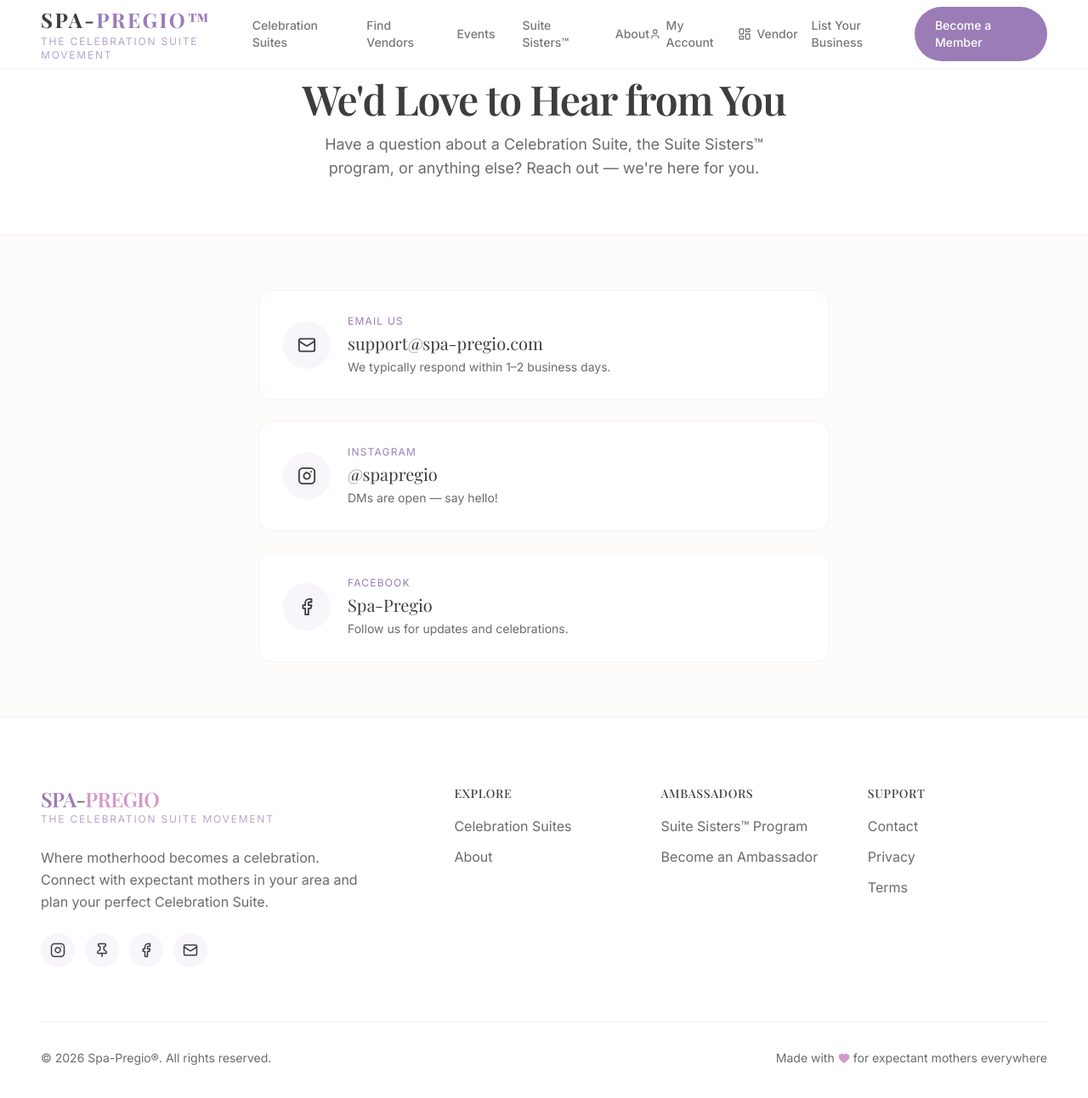
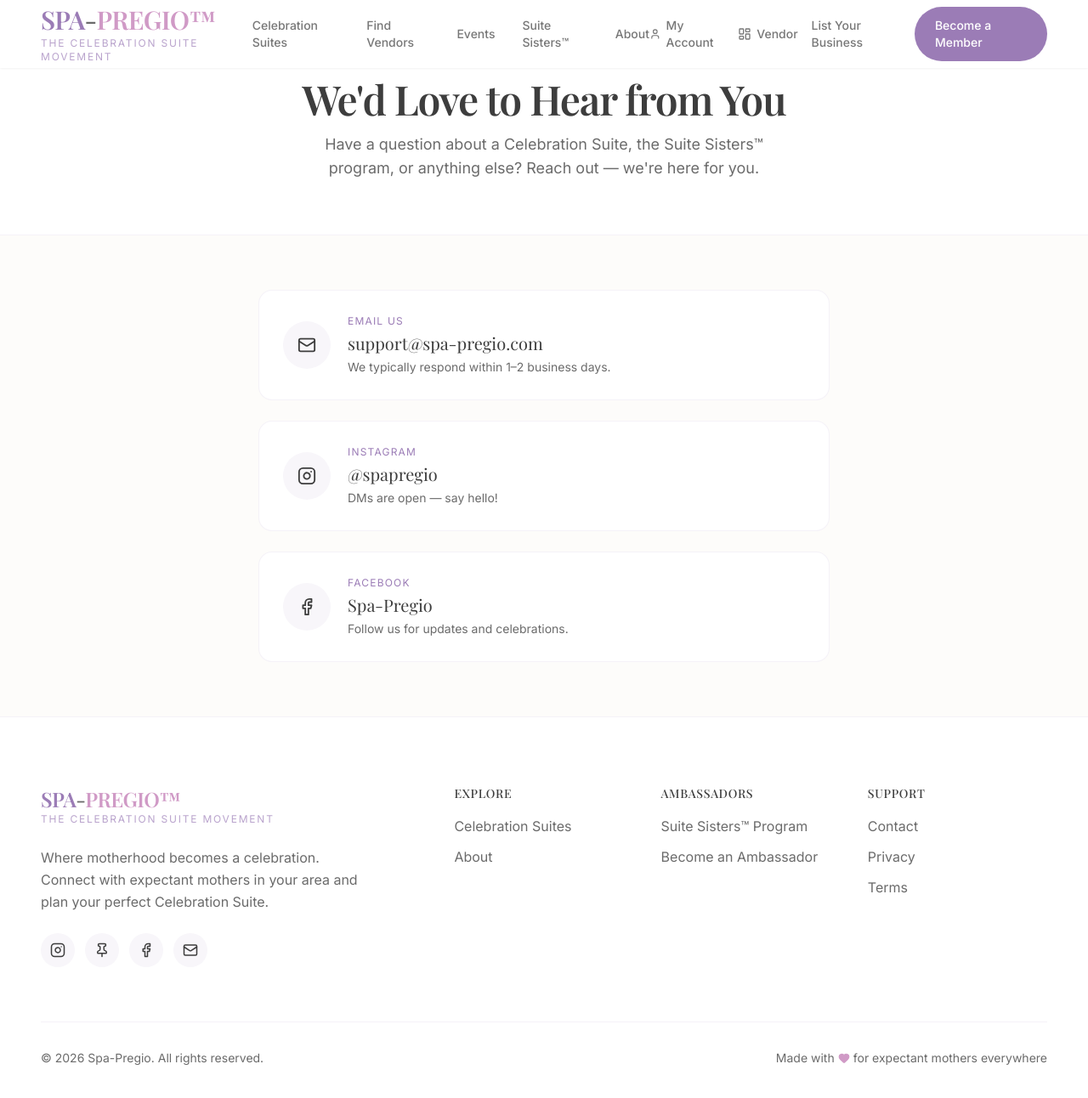
Before and after one commit to Spa-Pregio/spa-pregio-website, a React (Vite) app: page /contact in a window 1280 px wide. Shown: the top 1292 px of the page at 85% size. Built offline with nearby package versions, Linux system fonts and the light colour scheme.

Commit message:
Add files via upload

```diff
--- a/src/components/Footer.tsx
+++ b/src/components/Footer.tsx
@@ -29,7 +29,7 @@ export default function Footer() {
               <span className="font-serif text-2xl font-semibold tracking-tight">
                 <span className="text-spa-purple">SPA</span>
                 <span className="text-spa-gray">-</span>
-                <span className="text-spa-pink">PREGIO</span>
+                <span className="text-spa-pink">PREGIO™</span>
               </span>
               <span className="text-xs text-spa-purple/70 uppercase tracking-[0.15em]">
                 The Celebration Suite Movement
@@ -156,7 +156,7 @@ export default function Footer() {
         {/* Bottom Section */}
         <div className="mt-16 pt-8 border-t border-spa-purple/10 flex flex-col sm:flex-row items-center justify-between gap-4">
           <p className="text-sm text-spa-gray">
-            © 2026 Spa-Pregio®. All rights reserved.
+            © 2026 Spa-Pregio. All rights reserved.
           </p>
           <p className="text-sm text-spa-gray flex items-center gap-1">
             Made with <Heart size={14} className="text-spa-pink fill-spa-pink" /> for expectant mothers everywhere
--- a/src/components/Navigation.tsx
+++ b/src/components/Navigation.tsx
@@ -24,11 +24,12 @@ export default function Navigation() {
         <div className="w-full px-4 sm:px-6 lg:px-12">
           <div className="flex items-center justify-between h-16 lg:h-20">
 
-            {/* Logo — matches footer style */}
-            <Link to="/" className="flex flex-col items-start">
+            {/* Logo */}
+            <Link to="/" className="inline-flex flex-col items-start">
               <div className="flex items-baseline gap-0">
-                <span className="font-serif text-xl lg:text-2xl font-bold tracking-widest text-spa-charcoal">SPA-</span>
-                <span className="font-serif text-xl lg:text-2xl font-bold tracking-widest text-spa-purple">PREGIO™</span>
+                <span className="font-serif text-2xl lg:text-3xl font-semibold tracking-tight text-spa-purple">SPA</span>
+                <span className="font-serif text-2xl lg:text-3xl font-semibold tracking-tight text-spa-gray">-</span>
+                <span className="font-serif text-2xl lg:text-3xl font-semibold tracking-tight text-spa-pink">PREGIO™</span>
               </div>
               <span className="text-[10px] lg:text-xs text-spa-purple/70 uppercase tracking-[0.15em] mt-0.5">
                 The Celebration Suite Movement
@@ -113,8 +114,9 @@ export default function Navigation() {
         <div className="flex flex-col items-center justify-center h-full gap-6 pt-20">
           {/* Logo in mobile menu */}
           <div className="flex items-baseline gap-0 mb-2">
-            <span className="font-serif text-2xl font-bold tracking-widest text-spa-charcoal">SPA-</span>
-            <span className="font-serif text-2xl font-bold tracking-widest text-spa-purple">PREGIO™</span>
+            <span className="font-serif text-2xl font-semibold tracking-tight text-spa-purple">SPA</span>
+            <span className="font-serif text-2xl font-semibold tracking-tight text-spa-gray">-</span>
+            <span className="font-serif text-2xl font-semibold tracking-tight text-spa-pink">PREGIO™</span>
           </div>
           {navLinks.map((link) => (
             <Link
```
